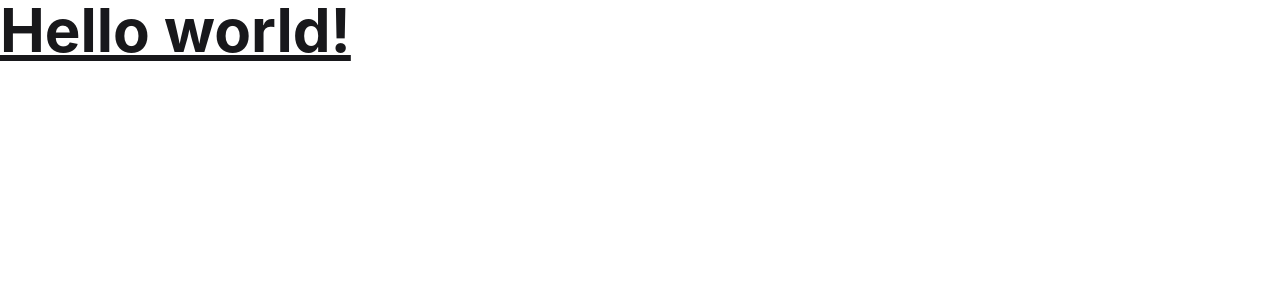
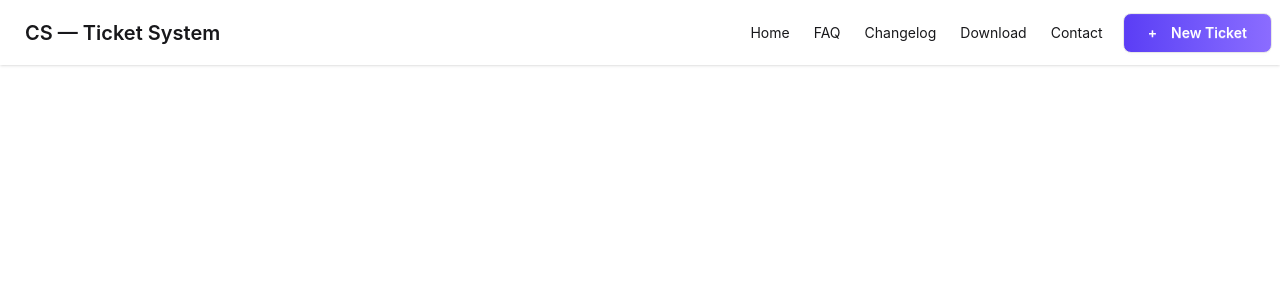
Before and after one commit to bdonti/customer-support-zone, a React (Vite) app: page / in a window 1280 px wide. Shown: the top 300 px of the page. Built offline with nearby package versions, Linux system fonts and the light colour scheme.

Commit message:
Navbar Done

```diff
--- a/src/App.jsx
+++ b/src/App.jsx
@@ -1,13 +1,11 @@
+import Navbar from "./components/Navbar/Navbar"
+
 function App() {
 
 
   return (
     <>
-      <div>
-        <h1 className="text-6xl font-bold underline">
-          Hello world!
-        </h1>
-      </div>
+      <Navbar />
     </>
   )
 }
--- /dev/null
+++ b/src/components/Navbar/Navbar.jsx
@@ -0,0 +1,74 @@
+import React from "react";
+
+const Navbar = () => {
+  return (
+    <div class="navbar bg-base-100 shadow-sm">
+      <div class="navbar-start">
+        <div class="dropdown">
+          <div tabindex="0" role="button" class="btn btn-ghost lg:hidden">
+            <svg
+              xmlns="http://www.w3.org/2000/svg"
+              class="h-5 w-5"
+              fill="none"
+              viewBox="0 0 24 24"
+              stroke="currentColor"
+            >
+              {" "}
+              <path
+                stroke-linecap="round"
+                stroke-linejoin="round"
+                stroke-width="2"
+                d="M4 6h16M4 12h8m-8 6h16"
+              />{" "}
+            </svg>
+          </div>
+          <ul
+            tabindex="-1"
+            class="menu menu-sm dropdown-content bg-base-100 rounded-box z-1 mt-3 w-52 p-2 shadow"
+          >
+            <li>
+              <a>Home</a>
+            </li>
+            <li>
+              <a>FAQ</a>
+            </li>
+            <li>
+                <a>Changelog</a>
+            </li>
+            <li>
+                <a>Download</a>
+            </li>
+            <li>
+                <a>Contact</a>
+            </li>
+          </ul>
+        </div>
+        <a class="btn btn-ghost text-xl">CS — Ticket System</a>
+      </div>
+      <div class="navbar-end">
+        <div class="navbar-center hidden lg:flex">
+          <ul class="menu menu-horizontal">
+            <li>
+              <a>Home</a>
+            </li>
+            <li>
+              <a>FAQ</a>
+            </li>
+            <li>
+                <a>Changelog</a>
+            </li>
+            <li>
+                <a>Download</a>
+            </li>
+            <li>
+                <a>Contact</a>
+            </li>
+          </ul>
+        </div>
+        <a class="btn bg-gradient-to-r from-[#5B3DF5] to-[#8B6CFF] text-white px-6 py-3 rounded-lg"> <span className="pr-2">+</span> New Ticket</a>
+      </div>
+    </div>
+  );
+};
+
+export default Navbar;
--- a/src/index.css
+++ b/src/index.css
@@ -1,2 +1,6 @@
 @import "tailwindcss";
 @plugin "daisyui";
+
+body{
+  font-family: 'Inter', sans-serif;
+}
```
